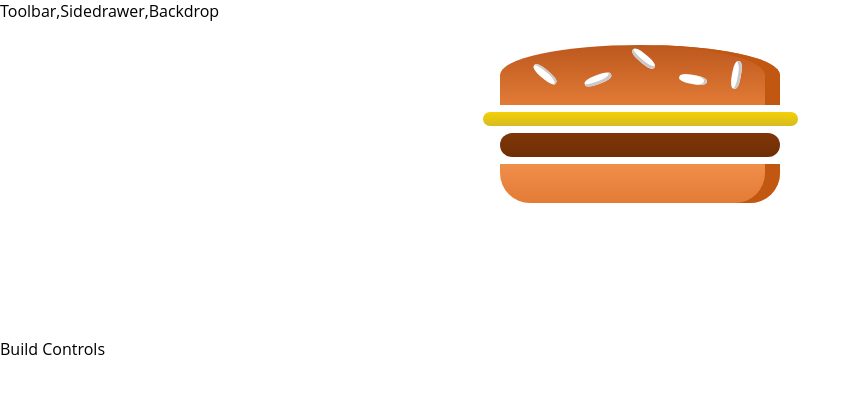
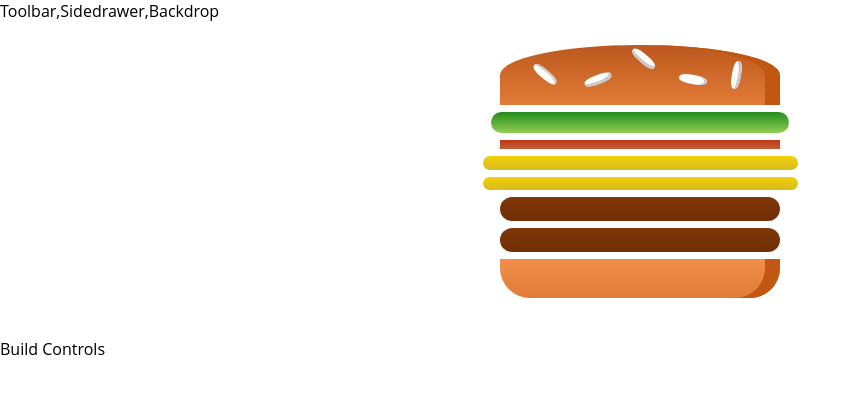
Before and after one commit to kaveenakash/BurgerShop, a React (Create React App) app: page / in a window 1280 px wide. Shown: the top 394 px of the page, without its empty margins (0-861 px from the left). Built offline with nearby package versions, Linux system fonts and the light colour scheme.

Commit message:
Added state to the burgerBuilder

```diff
--- a/src/components/Burger/Burger.js
+++ b/src/components/Burger/Burger.js
@@ -3,11 +3,16 @@
 import BurgerIngredient from "./BurgerIngredient/BurgerIngredient";
 
 const burger = (props) => {
+  const transformedIngredients = Object.keys(props.ingredients).map((igKey) => {
+    return [...Array(props.ingredients[igKey])].map((_, i) => {
+      return <BurgerIngredient key={igKey + i} type={igKey} />;
+    });
+  });
+
   return (
     <div className={classes.Burger}>
       <BurgerIngredient type="bread-top" />
-      <BurgerIngredient type="cheese" />
-      <BurgerIngredient type="meat" />
+      {transformedIngredients}
       <BurgerIngredient type="bread-bottom" />
     </div>
   );
--- a/src/containers/BurgerBuilder/BurgerBuilder.js
+++ b/src/containers/BurgerBuilder/BurgerBuilder.js
@@ -1,14 +1,16 @@
-import React from 'react'
+import React,{useState} from 'react'
 import Auxi from '../../hoc/Auxi'
 import Burger from '../../components/Burger/Burger'
 
-const burgerBuilder = props =>{
+const BurgerBuilder = props =>{
+    const [ingredients,setIngredients] = useState({salad:1,bacon:1,cheese:2,meat:2})
+
     return(
         <Auxi>
-            <Burger/>
+            <Burger ingredients={ingredients}/>
             <div>Build Controls</div>
         </Auxi>
     )
 }
 
-export default burgerBuilder;
+export default BurgerBuilder;
```
Also changed, not shown: 1 other file (tests, documents, lock files or other folders).
